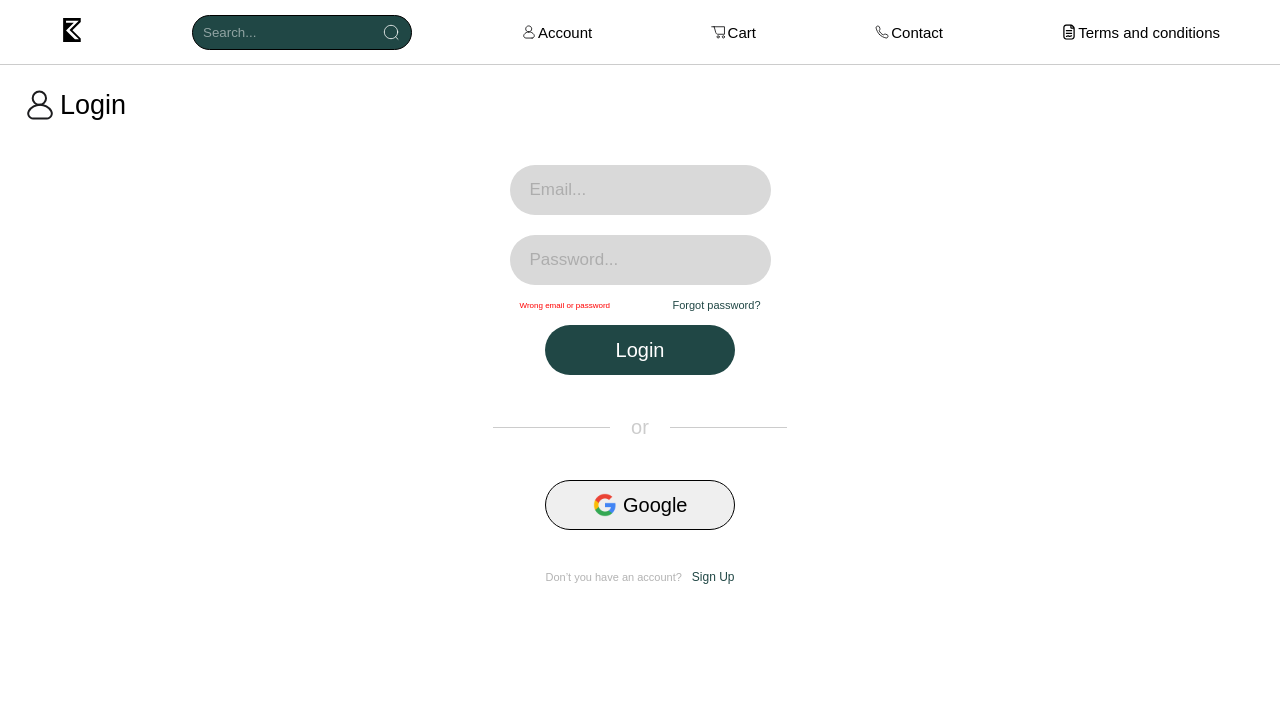
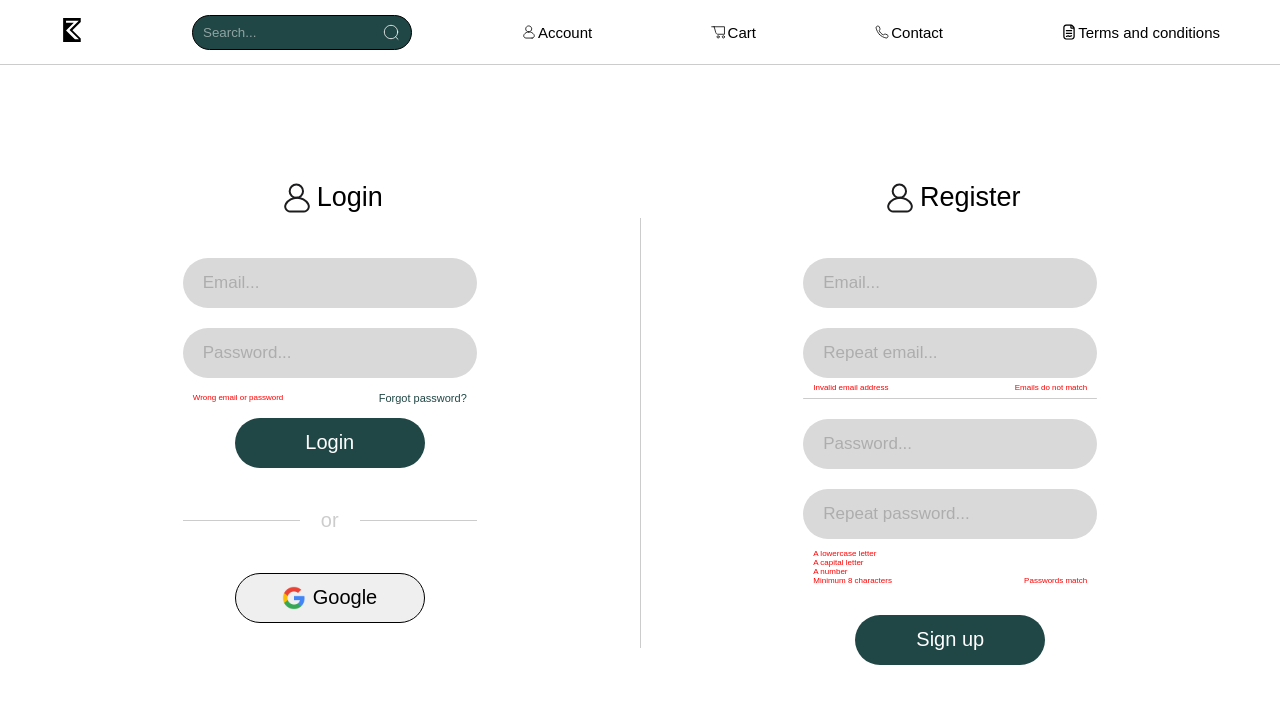
Before and after one commit to Zaluskyy/ecommerce, a Next.js app: page /account in a window 1280 px wide. Shown: the top 704 px of the page. Built offline with nearby package versions, Linux system fonts and the light colour scheme; a web font is replaced by a local one.

Commit message:
Desktop account login and register done

```diff
--- a/src/app/account/Login.tsx
+++ b/src/app/account/Login.tsx
@@ -9,9 +9,10 @@ import googleicon from '../../../public/img/icon/google.svg';
 
 interface LoginProps{
     setLoginOrRegister: React.Dispatch<React.SetStateAction<'LOGIN' | 'REGISTER'>>;
+    mobile: boolean;
 }
 
-const Login: React.FC<LoginProps> = ({ setLoginOrRegister }) => {
+const Login: React.FC<LoginProps> = ({ setLoginOrRegister, mobile }) => {
 
     const handleLogin = ()=>{
 
@@ -47,10 +48,10 @@ const Login: React.FC<LoginProps> = ({ setLoginOrRegister }) => {
                 <span>Google</span>
             </button>
 
-            <div className={style.noAccount}>
+            {mobile&&<div className={style.noAccount}>
                 <span>Don’t you have an account?</span>
                 <span onClick={()=>setLoginOrRegister('REGISTER')}>Sign Up</span>
-            </div>
+            </div>}
 
         </div>
     )
--- a/src/app/account/Register.tsx
+++ b/src/app/account/Register.tsx
@@ -4,9 +4,10 @@ import style from './style/Register.module.scss';
 
 interface RegisterProps{
     setLoginOrRegister: React.Dispatch<React.SetStateAction<'LOGIN' | 'REGISTER'>>;
+    mobile: boolean;
 }
 
-const Register: React.FC<RegisterProps> = ({ setLoginOrRegister }) => {
+const Register: React.FC<RegisterProps> = ({ setLoginOrRegister, mobile }) => {
 
     const handleSignUp = ()=>{
 
@@ -37,10 +38,10 @@ const Register: React.FC<RegisterProps> = ({ setLoginOrRegister }) => {
 
             <button className={style.signUp}>Sign up</button>
 
-            <div className={style.existAccount}>
+            {mobile&&<div className={style.existAccount}>
                 <span>You already have an account?</span>
                 <span onClick={()=>{setLoginOrRegister('LOGIN')}}>Login</span>
-            </div>
+            </div>}
         </form>
     )
 }
--- a/src/app/account/page.tsx
+++ b/src/app/account/page.tsx
@@ -1,6 +1,6 @@
 "use client"
 
-import React, {useState} from 'react';
+import React, {useState, useEffect} from 'react';
 import style from './style/Account.module.scss';
 import Image from 'next/image';
 
@@ -13,16 +13,67 @@ export default function Account(){
 
     const [loginOrRegister, setLoginOrRegister] = useState<"LOGIN"|"REGISTER">("LOGIN")
 
+    const [mobile, setMobile] = useState<boolean>(true)
+
+    const [resize, setResize] = useState<boolean>(false)
+
+    useEffect(()=>{
+        setMobile(window.innerWidth<768)
+    }, [resize])
+
+    const handleResize = ()=>{
+        setResize(prev=>!prev)
+    }
+
+    useEffect(()=>{
+        window.addEventListener('resize', handleResize)
+        return()=>window.removeEventListener('resize', handleResize)
+    })
+
     return(
         <div className={style.Account}>
+
+            {mobile&&
             <div className={style.title}>
                 <div className={style.iconContainer}>
                     <Image src={account} alt="icon" />
                 </div>
                 {loginOrRegister=="LOGIN"?<span>Login</span>:<span>Register</span>}
             </div>
+            }
 
-            {loginOrRegister=="LOGIN"?<Login setLoginOrRegister={setLoginOrRegister}/>:<Register setLoginOrRegister={setLoginOrRegister}/>}
+            {mobile&&(loginOrRegister=="LOGIN"?
+            <Login setLoginOrRegister={setLoginOrRegister} mobile={mobile} />
+            :
+            <Register setLoginOrRegister={setLoginOrRegister} mobile={mobile} />
+            )}
+
+            {!mobile&&
+            <div className={style.accountForms}>
+                <div className={style.left}>
+                    <div className={style.title}>
+                        <div className={style.iconContainer}>
+                            <Image src={account} alt="icon" />
+                        </div>
+                        <span>Login</span>
+                    </div>
+                    <Login setLoginOrRegister={setLoginOrRegister} mobile={mobile} />
+                </div>
+
+                <div className={style.line}/>
+
+                <div className={style.right}>
+                    <div className={style.title}>
+                        <div className={style.iconContainer}>
+                            <Image src={account} alt="icon" />
+                        </div>
+                        <span>Register</span>
+                    </div>
+
+                    <Register setLoginOrRegister={setLoginOrRegister} mobile={mobile} />
+                </div>
+            </div>
+            }
         </div>
     )
 }
--- a/src/app/account/style/Account.module.scss
+++ b/src/app/account/style/Account.module.scss
@@ -5,15 +5,15 @@
     display: flex;
     flex-direction: column;
     align-items: center;
+    width: 100vw;
 
     .title{
         display: flex;
         flex-direction: row;
         justify-content: flex-start;
-        align-items: center;
+        align-items: flex-start;
         align-self: flex-start;
         margin-bottom: 40px;
-
 
         .iconContainer{
             display: flex;
@@ -33,4 +33,43 @@
     }
 
 
+
+    .accountForms{
+        width: 100%;
+        height: calc(100vh - 65px - 40px);
+        min-height: 500px;
+        display: flex;
+        justify-content: space-between;
+        align-items: center;
+
+        .left{
+            width: calc(50% - .5px);
+            display: flex;
+            flex-direction: column;
+            justify-content: flex-start;
+            align-items: center;
+        }
+
+        .line{
+            align-self: center;
+            width: 1px;
+            height: 430px;
+            background-color: rgba(0, 0, 0, 0.2);
+        }
+
+        .right{
+            width: calc(50% - .5px);
+            display: flex;
+            flex-direction: column;
+            justify-content: flex-start;
+            align-items: center;
+        }
+    }
+
+    @media (min-width: 768px){
+        .title{
+            align-items: center;
+            align-self: auto;
+        }
+    }
 }
--- a/src/app/account/style/Login.module.scss
+++ b/src/app/account/style/Login.module.scss
@@ -5,8 +5,10 @@
     display: flex;
     flex-direction: column;
     align-items: center;
+    height: 430px;
 
     form{
+        width: 100%;
         display: flex;
         flex-direction: column;
         align-items: center;
@@ -95,7 +97,6 @@
             justify-content: space-evenly;
             align-items: center;
             padding: 0 40px;
-
             margin-bottom: 40px;
 
             .iconContainer{
@@ -124,7 +125,7 @@
         span:nth-child(2){
             color: $green;
             font-size: 12px;
+            cursor: pointer;
         }
     }
-
 }
--- a/src/app/account/style/Register.module.scss
+++ b/src/app/account/style/Register.module.scss
@@ -5,6 +5,7 @@ form.Register{
     display: flex;
     flex-direction: column;
     align-items: center;
+    height: 430px;
 
     input{
         width: 100%;
@@ -33,12 +34,12 @@ form.Register{
         justify-content: space-between;
         align-items: center;
 
-
         span{
             font-size: 8px;
             color: red;
         }
     }
+
     .line{
         width: 100%;
         height: 1px;
@@ -99,6 +100,7 @@ form.Register{
         span:nth-child(2){
             color: $green;
             font-size: 12px;
+            cursor: pointer;
         }
     }
 }
```
